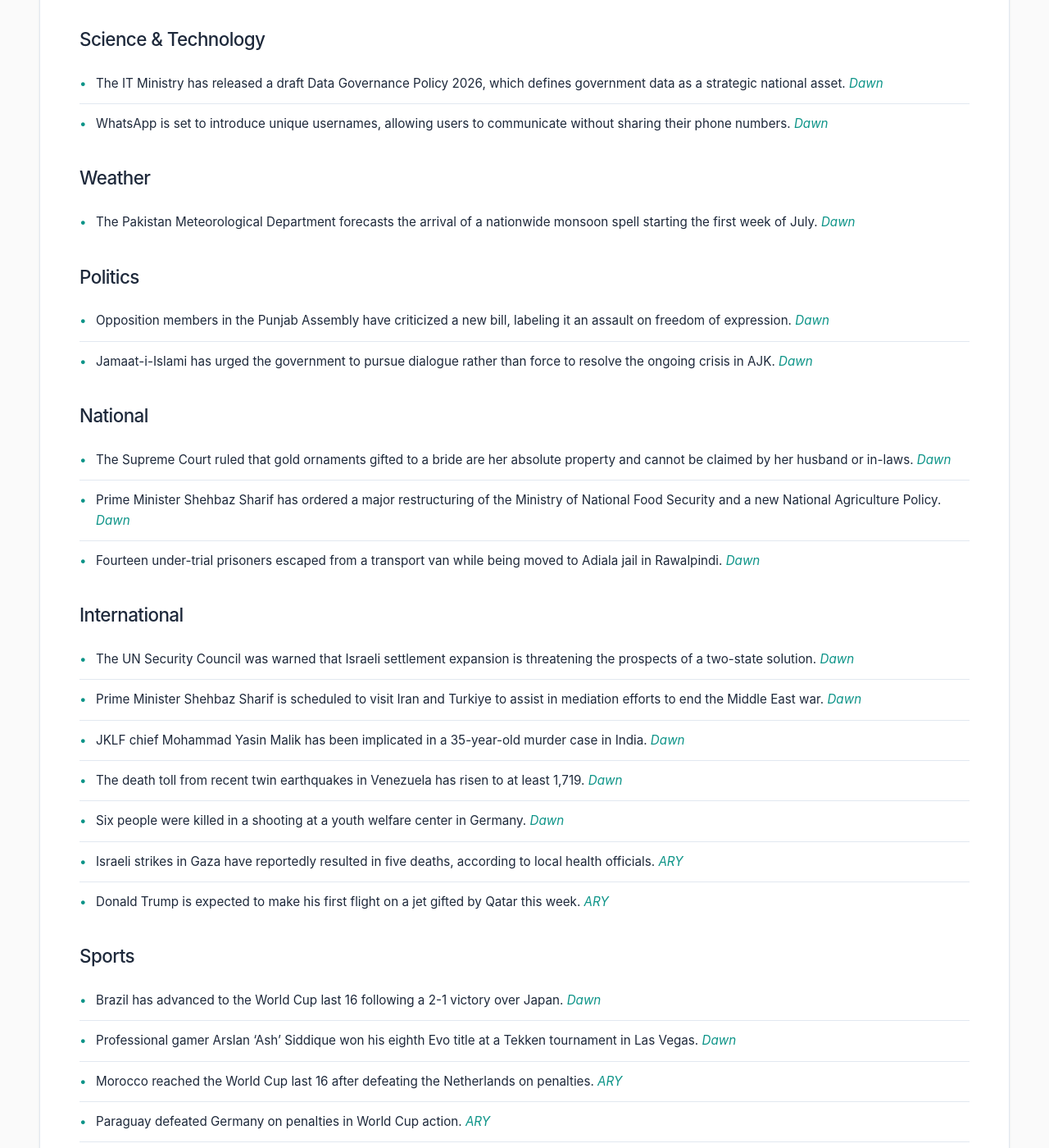
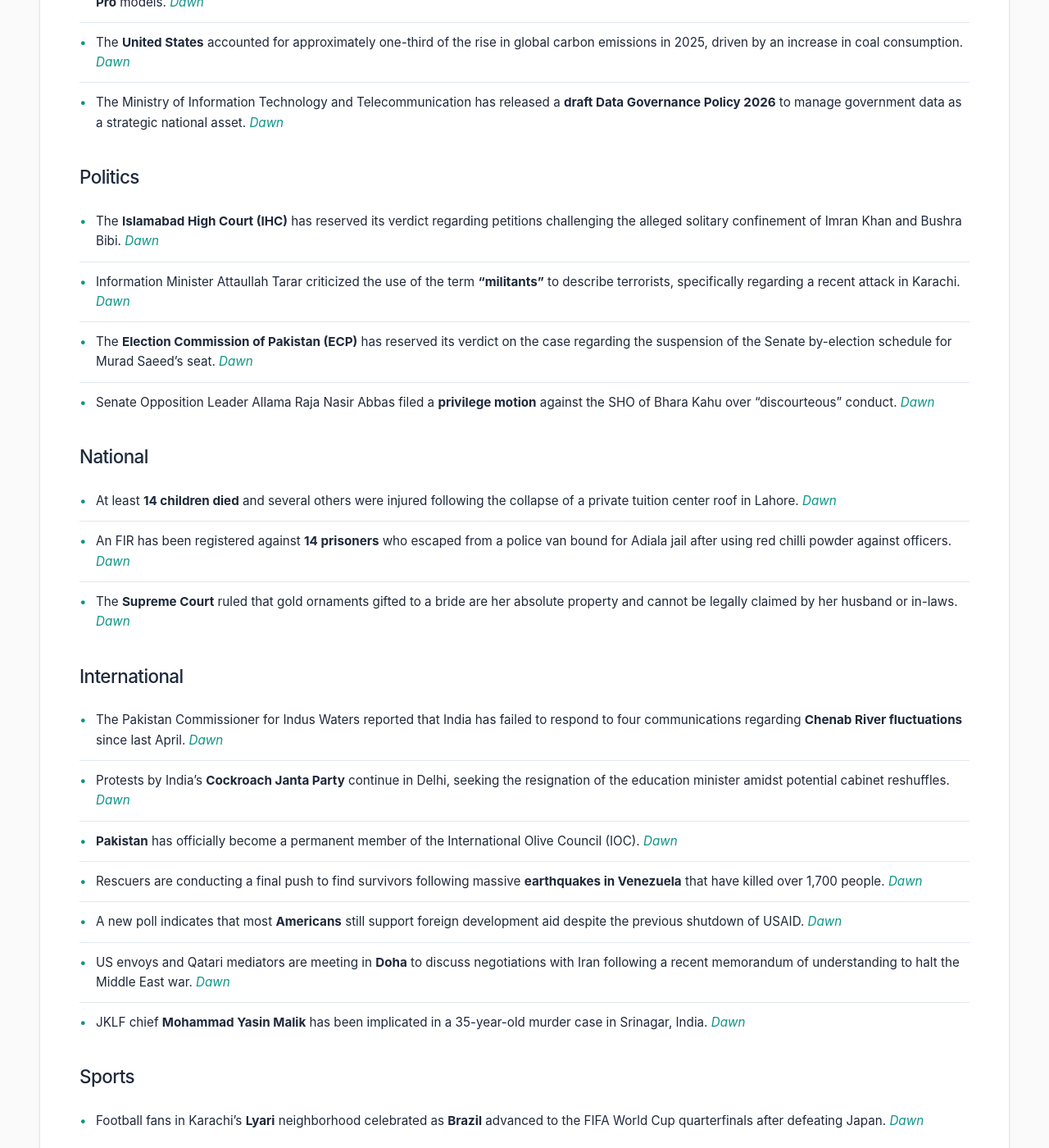
Before and after one commit to zsubzwary/news, a Jekyll site: the page built from en/index.md, in a window 1280 px wide and 1400 px high, scrolled down 695 px. Shown: the whole window at 82% size. Built offline with Jekyll 4.4.1, drawn with Linux system fonts in a browser that asks for light colours; some web fonts are replaced; comment, search, counter and statistics services are not loaded; some of the changed text lies outside the part shown.

Commit message:
DateTime; 2026-06-30T16:03:50.051Z

```diff
--- a/en/index.md
+++ b/en/index.md
@@ -4,52 +4,38 @@ title: Pakistan News Briefing
 lang: en
 ---
 
-Published at: 30-Jun-2026 09:04PKT
+Published at: 30-Jun-2026 21:03PKT
 
-Time to read: 4 mins
+Time to read: 3 mins
 
 ### Economy
-- Regional instability in the Gulf is negatively impacting Pakistan's domestic bond and equity markets, as well as foreign direct investment. *[Dawn](https://www.dawn.com/news/2011767/gulf-turmoil-hurting-pakistans-economic-outlook)*
-- The government has established a petroleum price stabilisation fund to help mitigate future oil price shocks. *[Dawn](https://www.dawn.com/news/2011806/fund-created-to-mitigate-oil-price-shocks)*
-- The AJK Legislative Assembly has passed a Rs286 billion budget for the 2026-27 fiscal year. *[Dawn](https://www.dawn.com/news/2011771/budget-2026-27-ajk-assembly-passes-rs286bn-budget-for-fy27)*
-- Management control of Pakistan International Airlines (PIA) has been formally transferred to an Arif Habib-led consortium. *[Dawn](https://www.dawn.com/news/2011655/govt-formally-transfers-management-control-of-pia-to-arif-habib-led-consortium)*
-- OGDCL has commenced oil production from its new well in the Sanghar district of Sindh. *[Dawn](https://www.dawn.com/news/2011656/ogdcl-commences-oil-production-from-well-in-sindhs-sanghar-district)*
+- Regional instability in the **Gulf** continues to negatively impact Pakistan’s domestic bond and equity markets, as well as foreign direct investment. *[Dawn](https://www.dawn.com/news/2011767/gulf-turmoil-hurting-pakistans-economic-outlook)*
 
 ### Science & Technology
-- The IT Ministry has released a draft Data Governance Policy 2026, which defines government data as a strategic national asset. *[Dawn](https://www.dawn.com/news/2011804/it-ministry-unveils-draft-data-governance-policy)*
-- WhatsApp is set to introduce unique usernames, allowing users to communicate without sharing their phone numbers. *[Dawn](https://www.dawn.com/news/2011777/whatsapp-messenger-to-offer-usernames)*
-
-### Weather
-- The Pakistan Meteorological Department forecasts the arrival of a nationwide monsoon spell starting the first week of July. *[Dawn](https://www.dawn.com/news/2011619/pmd-forecasts-nationwide-monsoon-rainfall-from-first-week-of-july)*
+- **NASA** is planning a robotic rescue mission to attempt to save the aging **Swift space telescope** from burning up in the atmosphere. *[Dawn](https://www.dawn.com/news/2011969/nasa-plans-robotic-mission-to-save-ageing-space-telescope)*
+- A data leak from Indian supplier **Tata Electronics** has exposed sensitive component lists, supplier details, and photos of upcoming **Apple iPhone 18 Pro** models. *[Dawn](https://www.dawn.com/news/2011837/apple-iphone-18-pro-supplier-list-parts-and-photos-exposed-in-indian-suppliers-data-leak)*
+- The **United States** accounted for approximately one-third of the rise in global carbon emissions in 2025, driven by an increase in coal consumption. *[Dawn](https://www.dawn.com/news/2011852/us-leads-global-co2-emissions-increase-in-2025-report-finds)*
+- The Ministry of Information Technology and Telecommunication has released a **draft Data Governance Policy 2026** to manage government data as a strategic national asset. *[Dawn](https://www.dawn.com/news/2011804/it-ministry-unveils-draft-data-governance-policy)*
 
 ### Politics
-- Opposition members in the Punjab Assembly have criticized a new bill, labeling it an assault on freedom of expression. *[Dawn](https://www.dawn.com/news/2011722/controversial-bill-to-be-last-nail-in-coffin-of-freedom-of-expression-opposition)*
-- Jamaat-i-Islami has urged the government to pursue dialogue rather than force to resolve the ongoing crisis in AJK. *[Dawn](https://www.dawn.com/news/2011672/dialogue-only-solution-to-ajk-crisis-govt-should-avoid-use-of-force-ji-chief)*
+- The **Islamabad High Court (IHC)** has reserved its verdict regarding petitions challenging the alleged solitary confinement of Imran Khan and Bushra Bibi. *[Dawn](https://www.dawn.com/news/2011965/ihc-reserves-verdict-on-maintainability-of-petitions-against-imran-bushras-alleged-solitary-confinement)*
+- Information Minister Attaullah Tarar criticized the use of the term **"militants"** to describe terrorists, specifically regarding a recent attack in Karachi. *[Dawn](https://www.dawn.com/news/2011827/terrorists-must-not-be-called-by-any-other-name-says-info-minister)*
+- The **Election Commission of Pakistan (ECP)** has reserved its verdict on the case regarding the suspension of the Senate by-election schedule for Murad Saeed’s seat. *[Dawn](https://www.dawn.com/news/2011875/ecp-reserves-verdict-on-suspension-of-senate-by-poll-schedule-for-murad-saeeds-seat)*
+- Senate Opposition Leader Allama Raja Nasir Abbas filed a **privilege motion** against the SHO of Bhara Kahu over "discourteous" conduct. *[Dawn](https://www.dawn.com/news/2011841/senate-opposition-leader-files-privilege-motion-against-bhara-kahu-sho-over-discourteous-conduct)*
 
 ### National
-- The Supreme Court ruled that gold ornaments gifted to a bride are her absolute property and cannot be claimed by her husband or in-laws. *[Dawn](https://www.dawn.com/news/2011800/hands-off-brides-jewellery-wedding-gifts-supreme-court-says)*
-- Prime Minister Shehbaz Sharif has ordered a major restructuring of the Ministry of National Food Security and a new National Agriculture Policy. *[Dawn](https://www.dawn.com/news/2011799/pm-shehbaz-directs-major-overhaul-of-agriculture-sector)*
-- Fourteen under-trial prisoners escaped from a transport van while being moved to Adiala jail in Rawalpindi. *[Dawn](https://www.dawn.com/news/2011666/as-many-as-14-prisoners-escape-from-prison-van-while-being-transferred-to-rawalpindis-adiala-jail)*
+- At least **14 children died** and several others were injured following the collapse of a private tuition center roof in Lahore. *[Dawn](https://www.dawn.com/news/2011968/14-children-dead-in-lahore-tuition-centre-roof-collapse-police)*
+- An FIR has been registered against **14 prisoners** who escaped from a police van bound for Adiala jail after using red chilli powder against officers. *[Dawn](https://www.dawn.com/news/2011866/case-registered-against-14-prisoners-who-escaped-from-prison-van-bound-for-rawalpindis-adiala-jail)*
+- The **Supreme Court** ruled that gold ornaments gifted to a bride are her absolute property and cannot be legally claimed by her husband or in-laws. *[Dawn](https://www.dawn.com/news/2011800/hands-off-bride-jewellery-wedding-gifts-supreme-court-says)*
 
 ### International
-- The UN Security Council was warned that Israeli settlement expansion is threatening the prospects of a two-state solution. *[Dawn](https://www.dawn.com/news/2011770/unsc-warned-of-threat-to-two-state-solution)*
-- Prime Minister Shehbaz Sharif is scheduled to visit Iran and Turkiye to assist in mediation efforts to end the Middle East war. *[Dawn](https://www.dawn.com/news/2011670/pm-shehbaz-to-visit-iran-turkiye-as-part-of-mediation-efforts-to-end-middle-east-war-sources)*
-- JKLF chief Mohammad Yasin Malik has been implicated in a 35-year-old murder case in India. *[Dawn](https://www.dawn.com/news/2011769/jklf-chief-mohammad-yasin-malik-implicated-in-35-year-old-murder-case)*
-- The death toll from recent twin earthquakes in Venezuela has risen to at least 1,719. *[Dawn](https://www.dawn.com/news/2011646/at-least-1719-dead-in-venezuela-twin-earthquakes-as-hope-fades-of-finding-survivors)*
-- Six people were killed in a shooting at a youth welfare center in Germany. *[Dawn](https://www.dawn.com/news/2011651/six-killed-in-german-family-tragedy-shooting-police)*
-- Israeli strikes in Gaza have reportedly resulted in five deaths, according to local health officials. *[ARY](https://arynews.tv/gaza-health-officials-say-israeli-strikes-kill-five)*
-- Donald Trump is expected to make his first flight on a jet gifted by Qatar this week. *[ARY](https://arynews.tv/donald-trump-to-make-first-flight-on-qatar-gifted-jet-this-week)*
+- The Pakistan Commissioner for Indus Waters reported that India has failed to respond to four communications regarding **Chenab River fluctuations** since last April. *[Dawn](https://www.dawn.com/news/2011838/indus-commissioner-says-he-wrote-to-indian-counterpart-4-times-over-chenab-fluctuations-but-no-reply-so-far)*
+- Protests by India's **Cockroach Janta Party** continue in Delhi, seeking the resignation of the education minister amidst potential cabinet reshuffles. *[Dawn](https://www.dawn.com/news/2011878/indias-cockroach-party-seeking-education-ministers-ouster-awaits-cabinet-reshuffle)*
+- **Pakistan** has officially become a permanent member of the International Olive Council (IOC). *[Dawn](https://www.dawn.com/news/2011967/pakistan-becomes-permanent-member-of-international-olive-council)*
+- Rescuers are conducting a final push to find survivors following massive **earthquakes in Venezuela** that have killed over 1,700 people. *[Dawn](https://www.dawn.com/news/2011865/venezuela-rescuers-in-final-push-to-find-survivors-as-families-mourn)*
+- A new poll indicates that most **Americans** still support foreign development aid despite the previous shutdown of USAID. *[Dawn](https://www.dawn.com/news/2011844/a-year-after-usaid-shutdown-americans-still-back-foreign-development-aid-poll-shows)*
+- US envoys and Qatari mediators are meeting in **Doha** to discuss negotiations with Iran following a recent memorandum of understanding to halt the Middle East war. *[Dawn](https://www.dawn.com/news/2011970/talks-in-qatar-after-us-iran-deal-what-we-know)*
+- JKLF chief **Mohammad Yasin Malik** has been implicated in a 35-year-old murder case in Srinagar, India. *[Dawn](https://www.dawn.com/news/2011769/jklf-chief-mohammad-yasin-malik-implicated-in-35-year-old-murder-case)*
 
 ### Sports
-- Brazil has advanced to the World Cup last 16 following a 2-1 victory over Japan. *[Dawn](https://www.dawn.com/news/2011683/martinelli-scores-in-95th-minute-to-send-brazil-into-world-cup-last-16)*
-- Professional gamer Arslan ‘Ash’ Siddique won his eighth Evo title at a Tekken tournament in Las Vegas. *[Dawn](https://www.dawn.com/news/2011647/pro-gamer-arslan-ash-bags-8th-evo-title-at-tekken-tournament-in-las-vegas)*
-- Morocco reached the World Cup last 16 after defeating the Netherlands on penalties. *[ARY](https://arynews.tv/morocco-beat-netherlands-on-penalties-to-reach-world-cup-last-16)*
-- Paraguay defeated Germany on penalties in World Cup action. *[ARY](https://arynews.tv/germany-v-paraguay-world-cup-last-32)*
-- South Korean player Son apologized to fans following the team's early exit from the World Cup. *[ARY](https://arynews.tv/son-apologises-to-fans-after-south-koreas-early-world-cup-exit)*
-- Novak Djokovic secured a win in a challenging first-round match at Wimbledon. *[ARY](https://arynews.tv/djokovic-battles-past-wu-in-challenging-wimbledon-first-round)*
-- Chicago Fire has announced the signing of Lewandowski. *[ARY](https://arynews.tv/chicago-fire-announce-signing-of-lewandowski)*
-- England's Madueke expressed his ambition to be a game-changer for his country in the World Cup. *[ARY](https://arynews.tv/madueke-says-he-can-be-englands-world-cup-game-changer)*
-
-### Other
-- Fans expressed disappointment following a new tour announcement from Ariana Grande. *[ARY](https://arynews.tv/ariana-grande-disappoints-fans-with-new-tour-announcement)*
-- Ben Affleck was seen on a rare outing with his child, Fin. *[ARY](https://arynews.tv/ben-affleck-enjoys-rare-outing-with-kid-fin)*
+- Football fans in Karachi's **Lyari** neighborhood celebrated as **Brazil** advanced to the FIFA World Cup quarterfinals after defeating Japan. *[Dawn](https://www.dawn.com/news/2011964/in-pictures-football-frenzy-at-fever-pitch-in-lyari-as-brazil-advances-to-the-world-cup-quarterfinals)*
```
